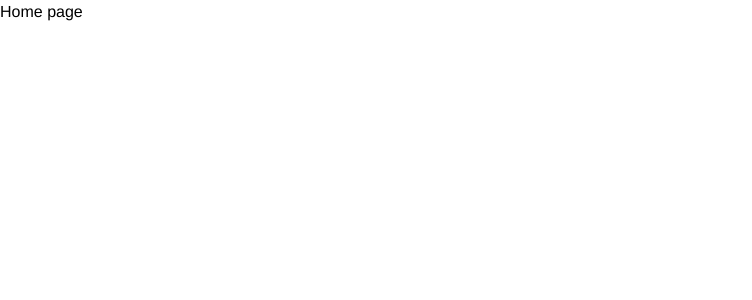
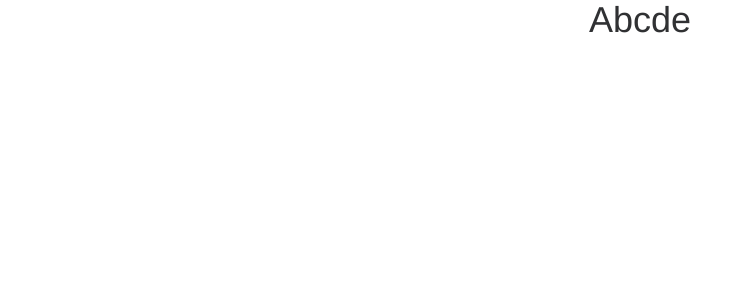
Before and after one commit to tht216/test, a Next.js app: page / in a window 1280 px wide. Shown: the top 300 px of the page, without its empty margins (0-752 px from the left). Built offline with nearby package versions, Linux system fonts and the light colour scheme.

Commit message:
feat: title

```diff
--- a/package.json
+++ b/package.json
@@ -29,6 +29,7 @@
     "@types/react-dom": "^18.2.7",
     "@typescript-eslint/eslint-plugin": "^6.7.2",
     "axios": "^1.5.0",
+    "classnames": "^2.3.2",
     "echarts": "^5.4.3",
     "eslint": "^8.50.0",
     "eslint-config-airbnb-typescript": "^17.1.0",
--- /dev/null
+++ b/src/app/globals.css
@@ -0,0 +1,12 @@
+@tailwind base;
+@tailwind components;
+@tailwind utilities;
+
+@layer base {
+  html {
+    font-family:
+      Helvetica Neue,
+      system-ui,
+      sans-serif;
+  }
+}
--- /dev/null
+++ b/src/app/layout.tsx
@@ -0,0 +1,19 @@
+import "./globals.css";
+import type { Metadata } from "next";
+
+export const metadata: Metadata = {
+  title: "Create Next App",
+  description: "Generated by create next app",
+};
+
+export default function RootLayout({
+  children,
+}: {
+  children: React.ReactNode;
+}) {
+  return (
+    <html lang="en">
+      <body>{children}</body>
+    </html>
+  );
+}
--- /dev/null
+++ b/src/app/page.tsx
@@ -0,0 +1,9 @@
+import { Title } from "@src/components";
+
+export default function Home() {
+  return (
+    <Title size={"4xl"} color={"zinc-800"} align={"center"}>
+      Abcde
+    </Title>
+  );
+}
--- /dev/null
+++ b/src/components/Title/index.tsx
@@ -0,0 +1,84 @@
+import * as React from "react";
+import cn from "classnames";
+
+type ITitleColor = "zinc-800" | "zinc-700" | "blue" | "white";
+type ITitleSize = "5xl" | "4xl" | "lg";
+type ITitleAlign = "center" | "left";
+
+export interface ITitleProps {
+  children?: React.ReactNode;
+  color?: ITitleColor;
+  size?: ITitleSize;
+  align?: ITitleAlign;
+  className?: string;
+}
+
+const Title: React.FC<ITitleProps> = ({
+  children,
+  color = "zinc-800",
+  size = "lg",
+  align = "center",
+  className = "",
+}) => {
+  const SIZE_MAPPING = {
+    "5xl": "text-5xl",
+    "4xl": "text-4xl",
+    lg: "text-lg",
+  } as const;
+
+  const COLOR_MAPPING = {
+    "zinc-800": "text-zinc-800",
+    "zinc-700": "text-zinc-700",
+    blue: "text-blue-500",
+    white: "text-white",
+  } as const;
+
+  const ALIGN_MAPPING = {
+    center: "text-center",
+    left: "text-left",
+  } as const;
+
+  switch (size) {
+    case "5xl":
+      return (
+        <h1
+          className={cn(
+            className,
+            SIZE_MAPPING[size],
+            COLOR_MAPPING[color],
+            ALIGN_MAPPING[align],
+          )}
+        >
+          {children}
+        </h1>
+      );
+    case "4xl":
+      return (
+        <h2
+          className={cn(
+            className,
+            SIZE_MAPPING[size],
+            COLOR_MAPPING[color],
+            ALIGN_MAPPING[align],
+          )}
+        >
+          {children}
+        </h2>
+      );
+    default:
+      return (
+        <h3
+          className={cn(
+            className,
+            SIZE_MAPPING[size],
+            COLOR_MAPPING[color],
+            ALIGN_MAPPING[align],
+          )}
+        >
+          {children}
+        </h3>
+      );
+  }
+};
+
+export default Title;
--- a/src/components/index.tsx
+++ b/src/components/index.tsx
@@ -1,4 +1,5 @@
 import Button from "@src/components/Button";
 import NavBar from "@src/components/NavBar";
+import Title from "@src/components/Title";
 
-export { Button, NavBar };
+export { Button, NavBar, Title };
--- a/tailwind.config.ts
+++ b/tailwind.config.ts
@@ -3,9 +3,10 @@ import type { Config } from "tailwindcss";
 const config: Config = {
   content: [
     "./src/pages/**/*.{js,ts,jsx,tsx,mdx}",
+    "./src/layouts/**/*.{js,ts,jsx,tsx,mdx}",
     "./src/components/**/*.{js,ts,jsx,tsx,mdx}",
+    "./src/app/**/*.{js,ts,jsx,tsx,mdx}",
     "./src/stories/**/*.{js,ts,jsx,tsx,mdx}",
-    "./src/app/**/*.{js,ts,jsx,tsx,mdx}",
   ],
   theme: {
     container: {
```
Also changed, not shown: tsconfig.json (+8 -1 lines), 1 other file (tests, documents, lock files or other folders).
